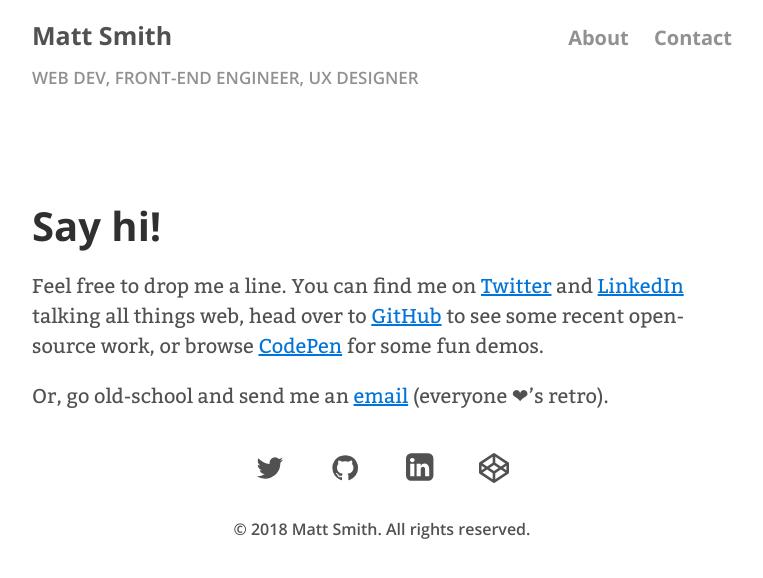
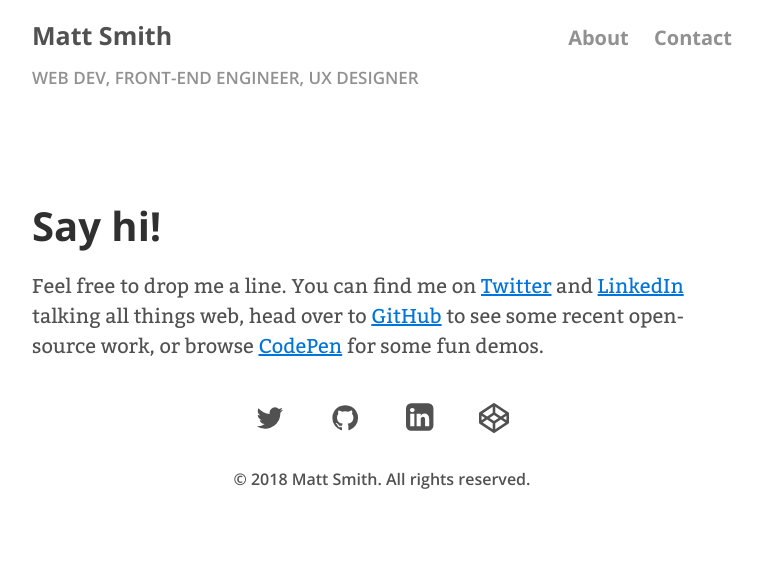
Before and after one commit to AllThingsSmitty/allthingssmitty.github.io, a Jekyll site: the page built from contact.md, in a window 1280 px wide. Shown: the top 578 px of the page, without its empty margins (258-1021 px from the left). Built offline with Jekyll 4.4.1, drawn with Linux system fonts in a browser that asks for light colours; comment, search, counter and statistics services are not loaded.

Commit message:
Updated content

```diff
--- a/contact.md
+++ b/contact.md
@@ -4,5 +4,3 @@ title: Say hi!
 ---
 
 Feel free to drop me a line. You can find me on [Twitter](https://twitter.com/allthingssmitty){:rel="external"} and [LinkedIn](https://linkedin.com/in/allthingssmitty){:rel="external"} talking all things web, head over to [GitHub](https://github.com/AllThingsSmitty/){:rel="external"} to see some recent open-source work, or browse [CodePen](http://codepen.io/AllThingsSmitty/){:rel="external"} for some fun demos.
-
-Or, go old-school and send me an [email](mailto:matt@allthingssmitty.com) (everyone <span role="img" aria-label="heavy black heart">&#x2764;'s</span> retro).
```
